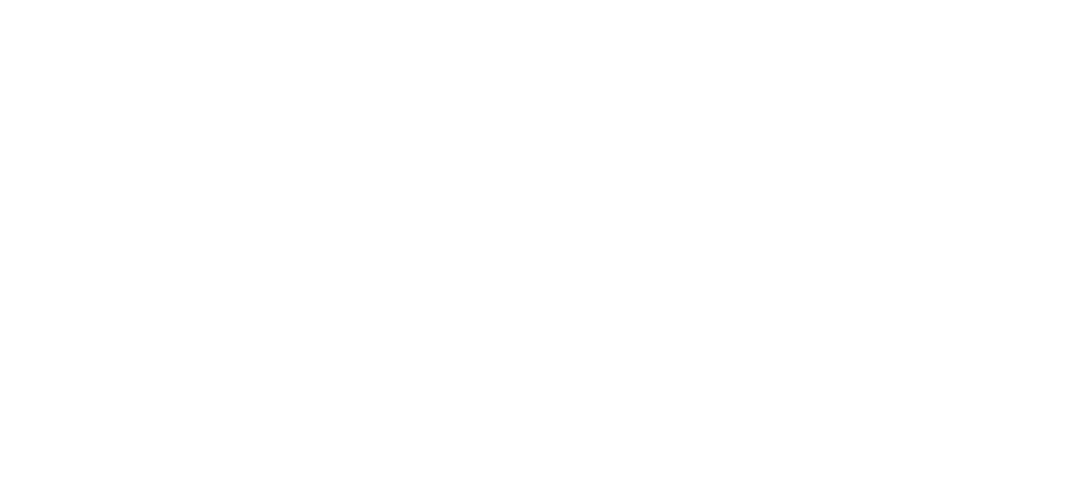
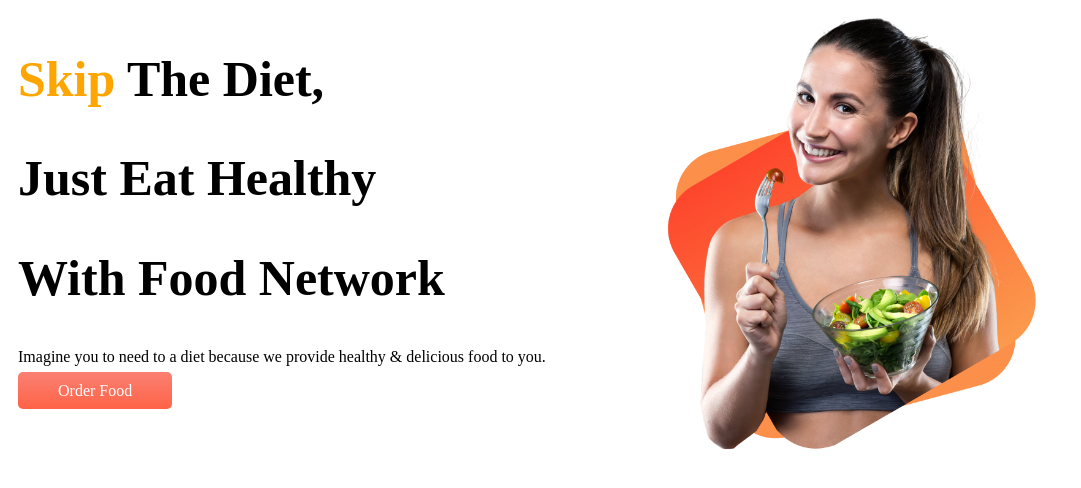
Before and after one commit to Akther2034165/food-network, a plain HTML site: page index.html in a window 1280 px wide. Shown: the whole page, without its empty margins (0-1081 px from the left). Drawn offline with Linux system fonts and the light colour scheme.

Commit message:
top banner added

```diff
--- a/index.html
+++ b/index.html
@@ -5,9 +5,27 @@
     <meta http-equiv="X-UA-Compatible" content="IE=edge">
     <meta name="viewport" content="width=device-width, initial-scale=1.0">
     <title>Food Network</title>
+    <link rel="preconnect" href="https://fonts.googleapis.com">
+    <link rel="preconnect" href="https://fonts.gstatic.com" crossorigin>
+    <link href="https://fonts.googleapis.com/css2?family=Poppins&display=swap" rel="stylesheet">
     <link rel="stylesheet" href="style.css">
 </head>
 <body>
+    <section>
+        <div class="half-width">
+            <h1><span class="orange-color">Skip</span> The Diet,</h1>
+        <h1>Just Eat Healthy</h1>
+        <h1>With Food Network</h1>
+        <p>
+            Imagine you to need to a diet because we provide healthy & delicious food to you.
+        </p>
+        <a class="link-button" target="_blank" href="https://www.linkedin.com/in/md-akther-hosen-b1057a216/">Order Food</a>
+        </div>
+
+        <div class="half-width">
+            <img src="images/female/Group 8425.png" alt="">
+        </div>
+    </section>
 
 </body>
 </html>
--- a/style.css
+++ b/style.css
@@ -0,0 +1,28 @@
+.body {
+  font-family: "Poppins", sans-serif;
+  margin: 0%;
+}
+h1 {
+  font-size: 50px;
+}
+.orange-color {
+  color: orange;
+}
+section {
+  display: flex;
+}
+.half-width {
+  width: 50%;
+  padding-left: 10px;
+}
+.half-width img {
+  width: 65%;
+}
+.link-button {
+  text-decoration: none;
+  background-image: linear-gradient(Salmon, Tomato);
+  padding: 10px 40px;
+  color: white;
+  font-weight: 700px;
+  border-radius: 5px;
+}
```
